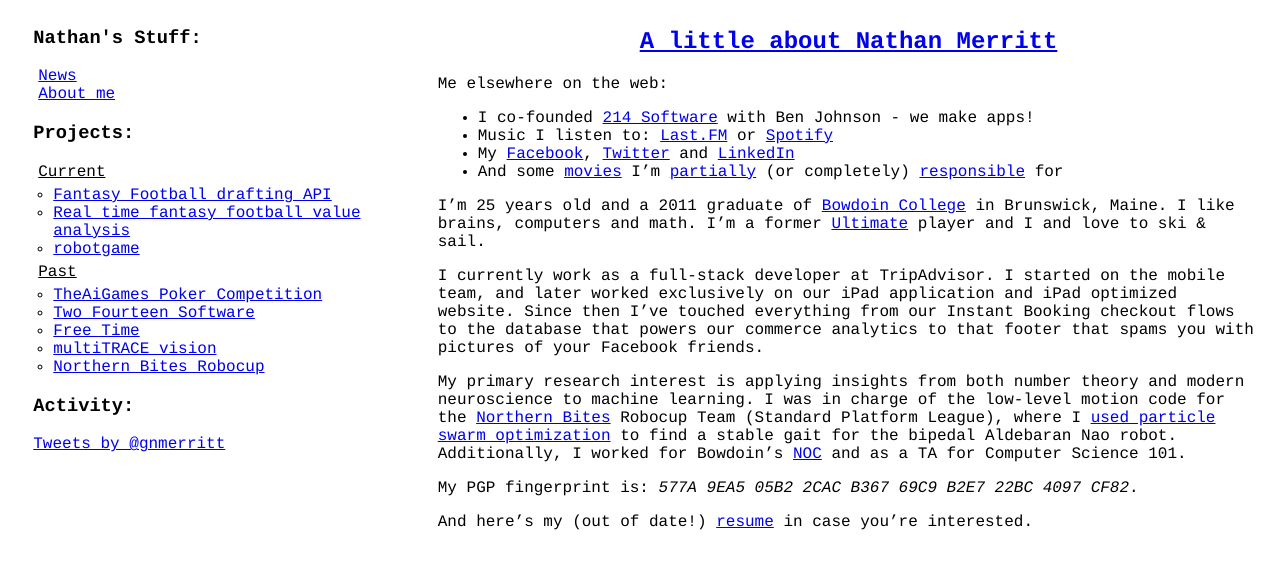
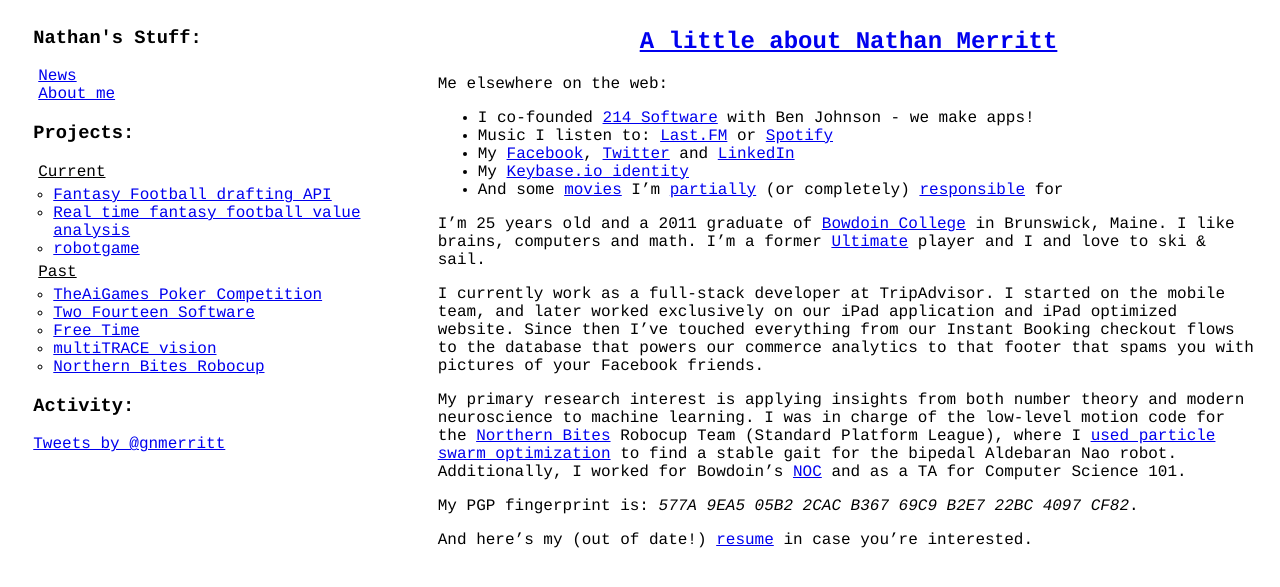
Before and after one commit to gnmerritt/gnmerritt.net, a Jekyll site: the page built from aboutme.markdown, in a window 1280 px wide. Shown: the top 587 px of the page. Built offline with Jekyll 4.4.1, drawn with Linux system fonts in a browser that asks for light colours; comment, search, counter and statistics services are not loaded.

Commit message:
added keybase.io link to about me page

```diff
--- a/aboutme.markdown
+++ b/aboutme.markdown
@@ -8,6 +8,7 @@
  *  I co-founded [214 Software](http://twofourteen.com) with Ben Johnson - we make apps!
  *  Music I listen to: [Last.FM](http://www.last.fm/user/satH4n/) or [Spotify](http://open.spotify.com/user/1239066134)
  *  My [Facebook](http://facebook.com/gnmerritt), [Twitter](http://twitter.com/gnmerritt) and [LinkedIn](http://www.linkedin.com/profile?viewProfile=&key=25508982&trk=tab_pro)
+ *  My [Keybase.io identity](https://keybase.io/gnmerritt)
  *  And some [movies](http://youtube.com/profile?user=satH4n) I'm [partially](http://vimeo.com/4362627) (or completely) [responsible](http://vimeo.com/22967514) for
 
 I'm 25 years old and a 2011 graduate of [Bowdoin
```
